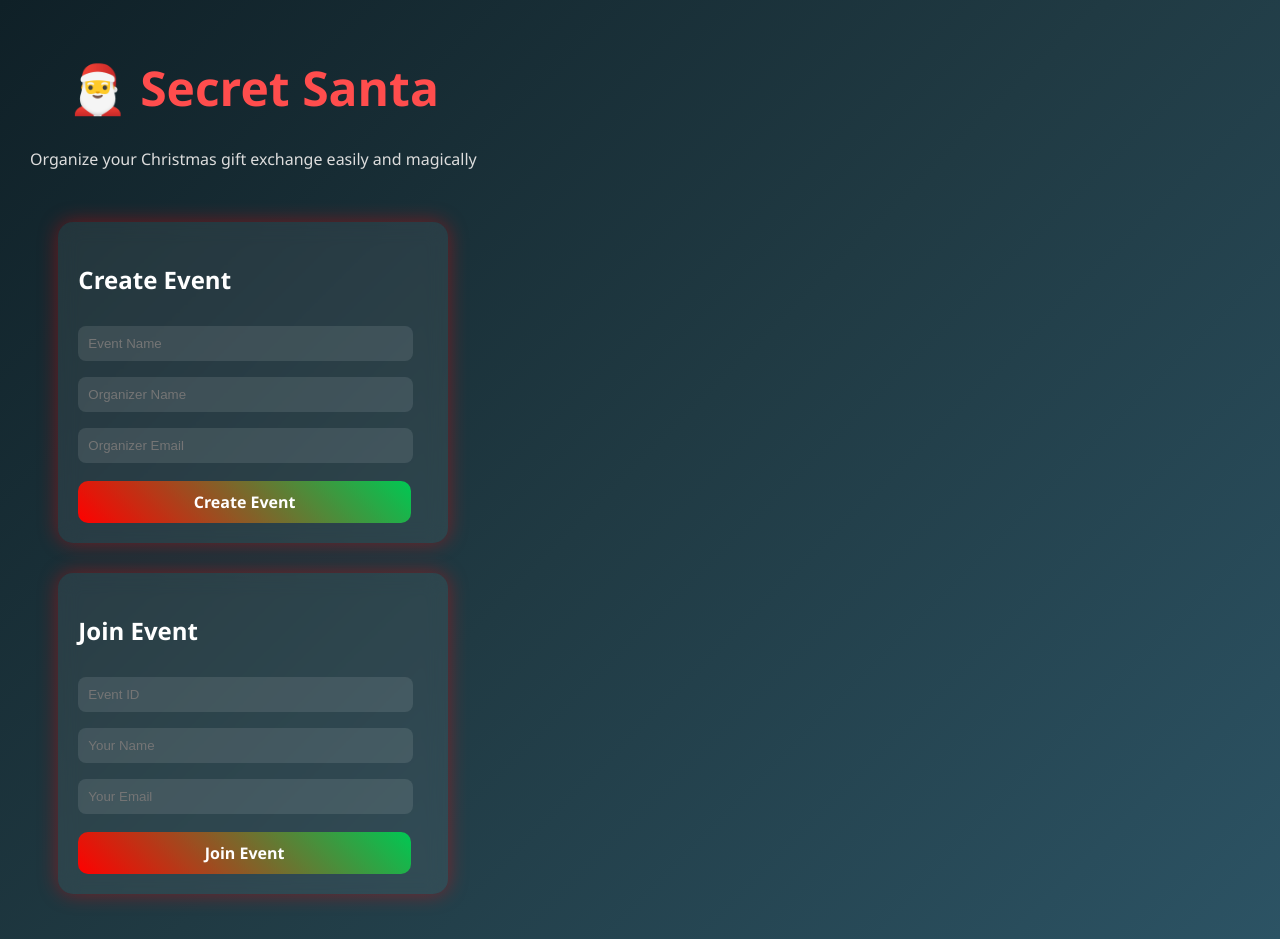
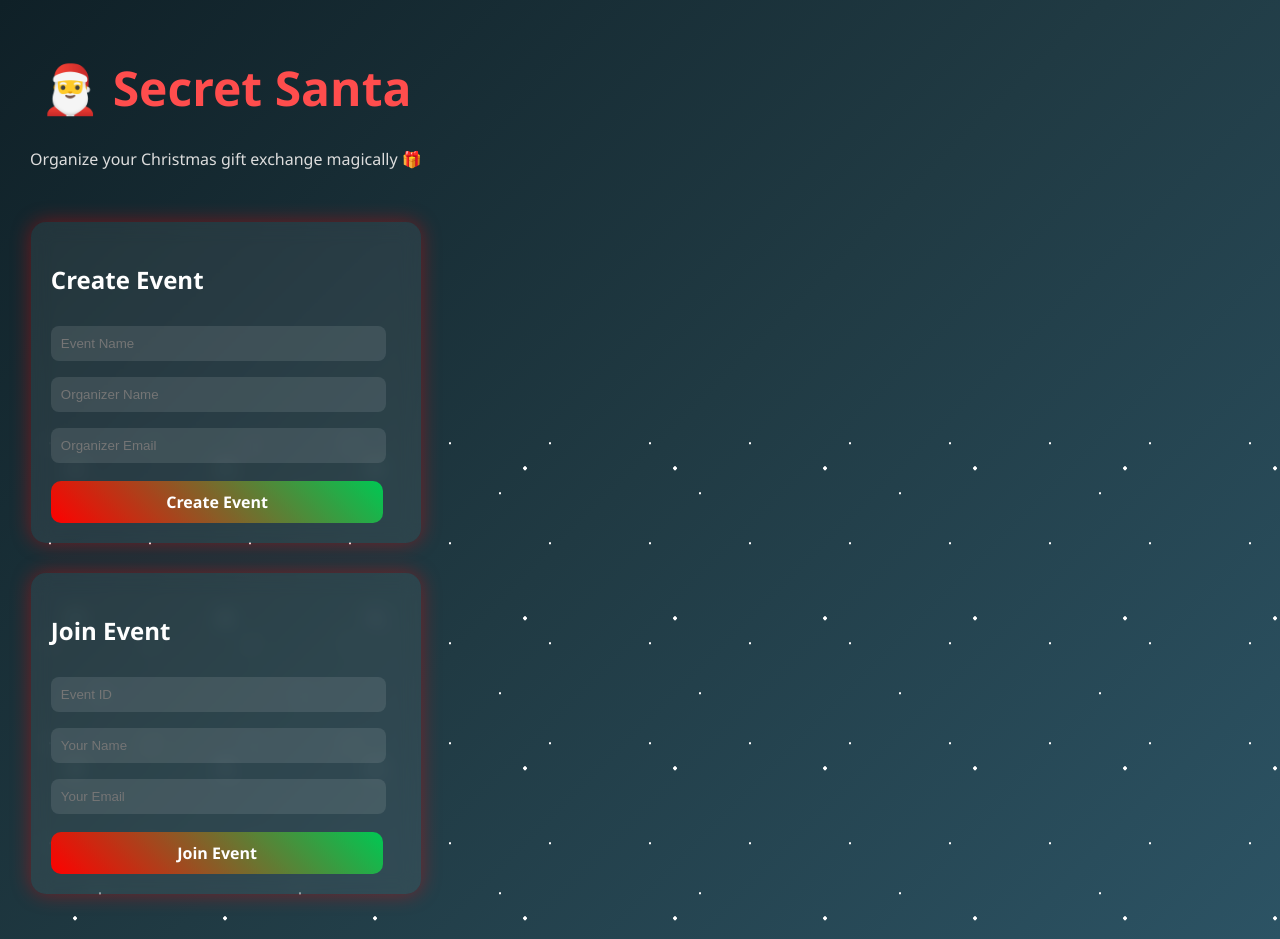
Before and after one commit to murali-gude/Secret_Santa_App, a React (Vite) app in the folder secretsanta/secretsanta-frontend/: page / in a window 1280 px wide. Built offline with nearby package versions, Linux system fonts and the light colour scheme.

Commit message:
updated app.jsx

```diff
--- a/secretsanta/secretsanta-frontend/src/App.jsx
+++ b/secretsanta/secretsanta-frontend/src/App.jsx
@@ -8,13 +8,9 @@ import DrawMySanta from "./DrawMySanta";
 
 function App() {
 
-  // Stores selected event
   const [eventId, setEventId] = useState(null);
-
-  // Stores logged-in participant
   const [participantId, setParticipantId] = useState(null);
 
-  // Called when participant joins event
   const handleJoined = (eventId, participantId) => {
     setEventId(eventId);
     setParticipantId(participantId);
@@ -23,35 +19,39 @@ function App() {
   return (
     <div className="container">
 
-<div className="hero">
-  <h1>🎅 Secret Santa</h1>
-  <p>Organize your Christmas gift exchange easily and magically</p>
-</div>
-      {/* Organizer creates event */}
+      {/* Snow effect */}
+      <div className="snow"></div>
+
+      {/* Hero Section */}
+      <div className="hero">
+        <h1>🎅 Secret Santa</h1>
+        <p>Organize your Christmas gift exchange magically 🎁</p>
+      </div>
+
+      {/* Create Event */}
       <div className="card">
         <CreateEvent onEventCreated={setEventId} />
       </div>
 
-      {/* Participant joins existing event */}
+      {/* Join Event */}
       <div className="card">
         <JoinEvent onJoined={handleJoined} />
       </div>
 
-      {/* Show participants list */}
+      {/* Participant List */}
       {eventId && (
         <div className="card">
           <ParticipantList eventId={eventId} />
         </div>
       )}
 
-      {/* Participant draws their Secret Santa */}
+      {/* Draw Secret Santa */}
       {participantId && (
         <div className="card">
           <DrawMySanta participantId={participantId} />
         </div>
       )}
 
-
     </div>
   );
 }
```
